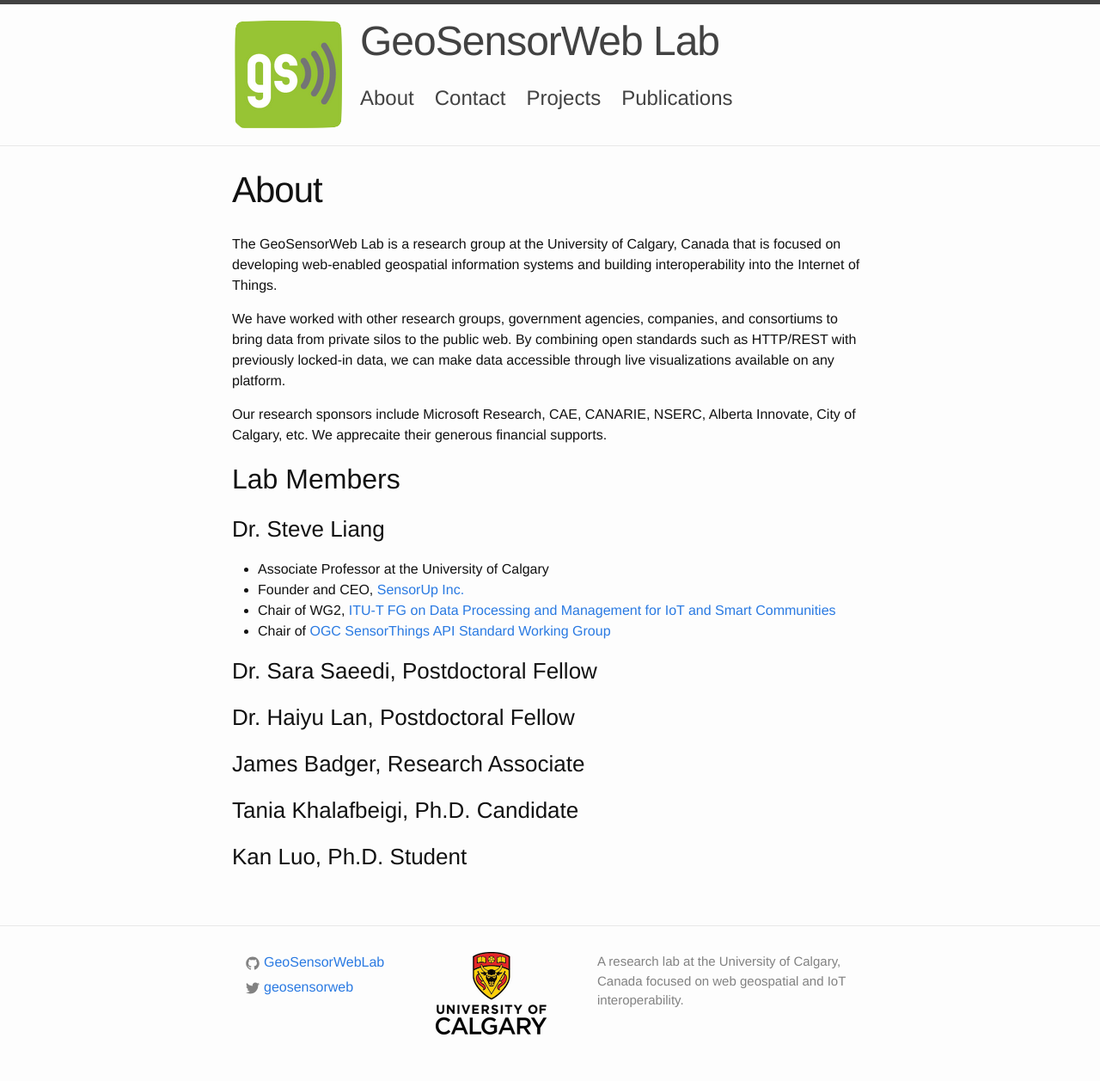
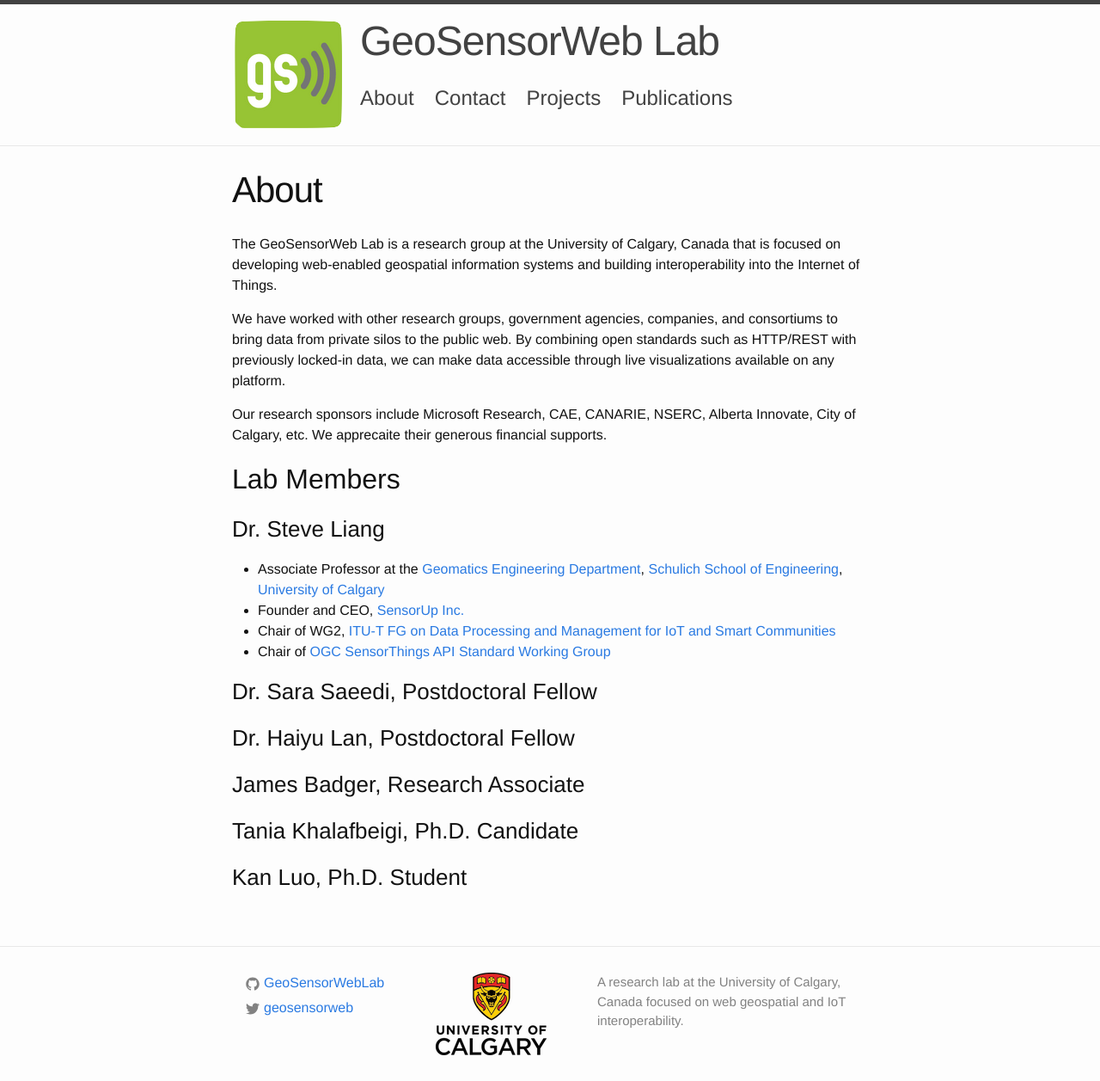
Before and after one commit to GeoSensorWebLab/geosensorweblab.github.io, a Jekyll site: the page built from about.md, in a window 1280 px wide. Shown: the whole page at 86% size. Built offline with Jekyll 4.4.1, drawn with Linux system fonts in a browser that asks for light colours; before the commit the page ends 1233 px from its top, so only the background shows below that.

Commit message:
Update about.md

```diff
--- a/about.md
+++ b/about.md
@@ -14,7 +14,7 @@
 
 ### Dr. Steve Liang
 
-- Associate Professor at the University of Calgary
+- Associate Professor at the [Geomatics Engineering Department](https://schulich.ucalgary.ca/departments/geomatics-engineering), [Schulich School of Engineering](https://schulich.ucalgary.ca/), [University of Calgary](http://ucalgary.ca)
 - Founder and CEO, [SensorUp Inc.](http://www.sensorup.com)
 - Chair of WG2, [ITU-T FG on Data Processing and Management for IoT and Smart Communities](https://www.itu.int/en/ITU-T/focusgroups/dpm/Pages/default.aspx)
 - Chair of [OGC SensorThings API Standard Working Group](http://www.opengeospatial.org/projects/groups/sweiotswg)
```
